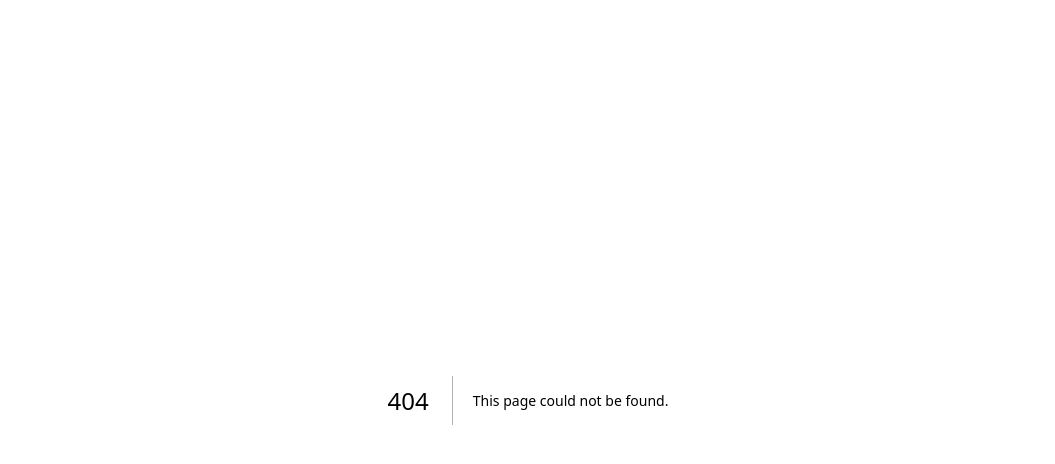
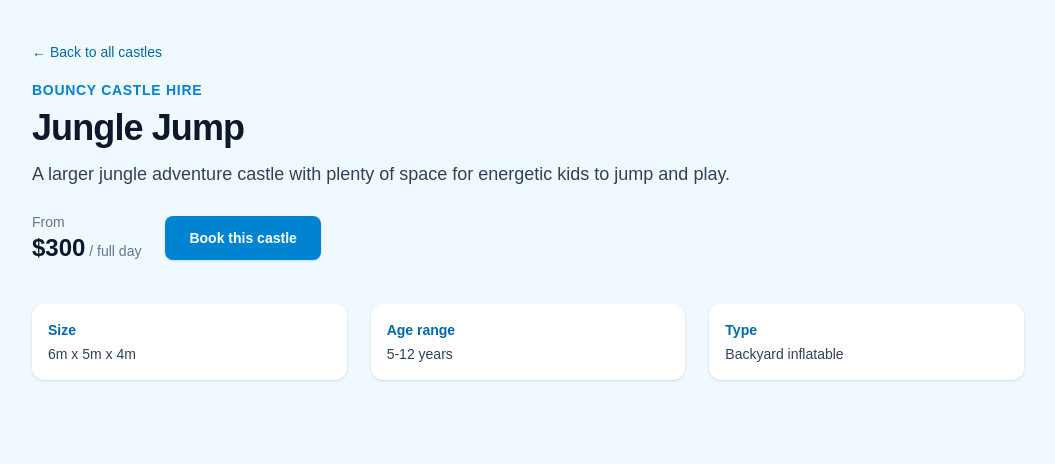
Before and after one commit to kwan244/bouncy-castle-booking-platform, a Next.js app: page /castles/jungle-jump in a window 1280 px wide. Before the commit this address had no page. Shown: the top 464 px of the page, without its empty margins (112-1167 px from the left). Built offline with nearby package versions, Linux system fonts and the light colour scheme.

Commit message:
Add castle detail page and refactor castle data handling

```diff
--- /dev/null
+++ b/src/app/castles/[id]/page.tsx
@@ -0,0 +1,104 @@
+import Link from "next/link";
+import { notFound } from "next/navigation";
+import { getAllCastles, getCastleById } from "@/data/castles";
+
+type CastleDetailPageProps = {
+    params: Promise<{
+        id: string;
+    }>;
+};
+
+// Pre-generate static pages for each castle
+export function generateStaticParams() {
+    const castles = getAllCastles();
+
+    return castles.map((castle) => ({
+        id: castle.id,
+    }));
+}
+
+export default async function CastleDetailPage({ params }: CastleDetailPageProps) {
+    const { id } = await params;
+    const castle = getCastleById(id);
+
+    if (!castle) {
+        notFound();
+    }
+
+    return (
+        <main className="min-h-screen bg-sky-50">
+            <div className="mx-auto max-w-5xl px-4 py-10">
+                <Link
+                    href="/castles"
+                    className="text-sm font-medium text-sky-700 hover:underline underline-offset-4"
+                >
+                    ← Back to all castles
+                </Link>
+
+                <section className="mt-4">
+                    <p className="text-sm font-semibold uppercase tracking-wider text-sky-600">
+                        Bouncy Castle Hire
+                    </p>
+
+                    <h1 className="mt-2 text-3xl font-extrabold tracking-tight text-slate-900 md:text-4xl">
+                        {castle.name}
+                    </h1>
+
+                    <p className="mt-3 text-lg text-slate-700">
+                        {castle.description}
+                    </p>
+
+                    <div className="mt-6 flex flex-wrap items-center gap-6">
+                        <div>
+                            <p className="text-sm text-slate-500">
+                                From
+                            </p>
+                            <p className="text-2xl font-bold text-slate-900">
+                                ${castle.pricePerDay}
+                                <span className="text-sm font-normal text-slate-500">
+                                    {" "}
+                                    / full day
+                                </span>
+                            </p>
+                        </div>
+
+                        <button
+                            type = "button"
+                            className="rounded-lg bg-sky-600 px-6 py-3 text-sm font-semibold text-white shadow-sm hover:bg-sky-700">
+                                Book this castle
+                            </button>
+                    </div>
+                </section>
+
+                <section className="mt-10 grid gap-6 md:grid-cols-3">
+                    <div className="rounded-xl bg-white p-4 shadow-sm">
+                        <p className="text-sm font-semibold text-sky-700">
+                            Size
+                        </p>
+                        <p className="mt-1 text-sm text-slate-700">
+                            {castle.size}
+                        </p>
+                    </div>
+
+                    <div className="rounded-xl bg-white p-4 shadow-sm">
+                        <p className="text-sm font-semibold text-sky-700">
+                            Age range
+                        </p>
+                        <p className="mt-1 text-sm text-slate-700">
+                            {castle.ageRange}
+                        </p>
+                    </div>
+
+                    <div className="rounded-xl bg-white p-4 shadow-sm">
+                        <p className="text-sm font-semibold text-sky-700">
+                            Type
+                        </p>
+                        <p className="mt-1 text-sm text-slate-700">
+                            Backyard inflatable
+                        </p>
+                    </div>
+                </section>
+            </div>
+        </main>
+    );
+}
--- a/src/app/castles/page.tsx
+++ b/src/app/castles/page.tsx
@@ -1,28 +1,9 @@
-const mockCastles = [
-    {
-        id: "rainbow-bouncer",
-        name: "Rainbow Bouncer",
-        size: "4m x 4m x 3m",
-        ageRange: "3-10 years",
-        priceFullday: 220,
-    },
-    {
-        id: "princess-palace",
-        name: "Princess Palace",
-        size: "5m x 4m x 4m",
-        ageRange: "4-12 years",
-        priceFullday: 260,
-    },
-    {
-        id: "jungle-jump",
-        name: "Jungle Jump",
-        size: "6m x 5m x 4m",
-        ageRange: "5-12 years",
-        priceFullday: 300,
-    },
-];
+import Link from "next/link";
+import { getAllCastles } from "@/data/castles";
 
 export default function CastlesPage() {
+    const castles = getAllCastles();
+
     return (
         <main className="min-h-screen bg-sky-50">
             <div className="mx-auto max-w-5xl px-4 py-12">
@@ -34,7 +15,7 @@ export default function CastlesPage() {
                 </p>
 
                 <div className="mt-6 grid gap-6 md:grid-cols-2">
-                    {mockCastles.map((castle) => (
+                    {castles.map((castle) => (
                         <article
                             key={castle.id}
                             className="rounded-xl bg-white p-4 shadow-sm"
@@ -52,15 +33,15 @@ export default function CastlesPage() {
                             </p>
 
                             <p className="mt-3 text-base font-semibold text-sky-700">
-                                ${castle.priceFullday} / full day
+                                ${castle.pricePerDay} / full day
                             </p>
 
-                            <a
+                            <Link
                                 href={`/castles/${castle.id}`}
                                 className="mt-4 inline-block text-sm font-medium text-sky-700 underline-offset-4 hover:underline"
                             >
                                 View details
-                            </a>
+                            </Link>
                         </article>
                     ))}
                 </div>
--- /dev/null
+++ b/src/data/castles.ts
@@ -0,0 +1,46 @@
+export type Castle = {
+    id: string;
+    name: string;
+    size: string;
+    ageRange: string;
+    pricePerDay: number;
+    description: string;
+}
+
+export const castles: Castle[] = [
+    {
+        id: "rainbow-bouncer",
+        name: "Rainbow Bouncer",
+        size: "4m x 4m x 3m",
+        ageRange: "3-10 years",
+        pricePerDay: 220,
+        description:
+        "A colourful classic bouncy castle perfect for backyard birthdays and smaller gatherings.",
+    },
+    {
+        id: "princess-palace",
+        name: "Princess Palace",
+        size: "5m x 4m x 4m",
+        ageRange: "4-12 years",
+        pricePerDay: 260,
+        description:
+        "A princess-themed palace that adds a magical touch to any party or school event.",
+    },
+    {
+        id: "jungle-jump",
+        name: "Jungle Jump",
+        size: "6m x 5m x 4m",
+        ageRange: "5-12 years",
+        pricePerDay: 300,
+        description:
+        "A larger jungle adventure castle with plenty of space for energetic kids to jump and play.",
+    },
+];
+
+export function getAllCastles(): Castle[] {
+    return castles;
+}
+
+export function getCastleById(id: string): Castle | undefined {
+    return castles.find((castle) => castle.id === id);
+}
```
